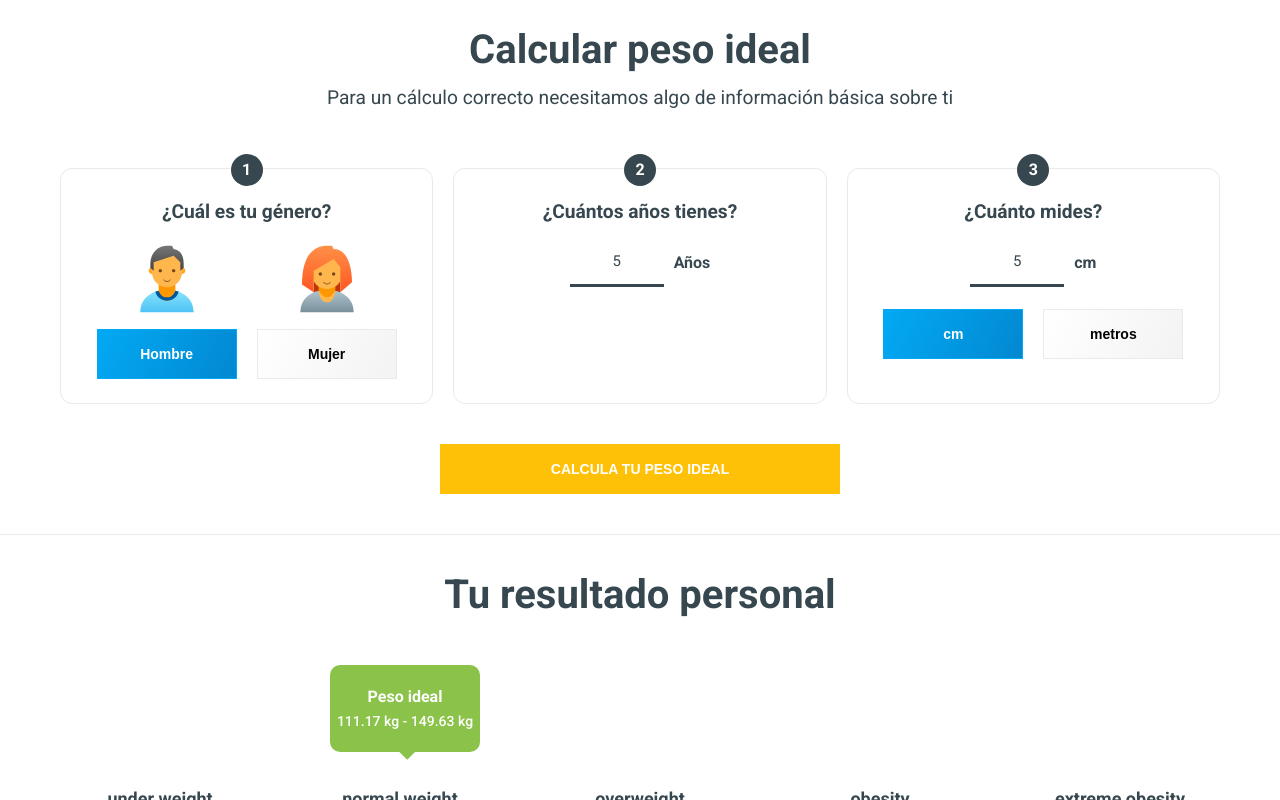
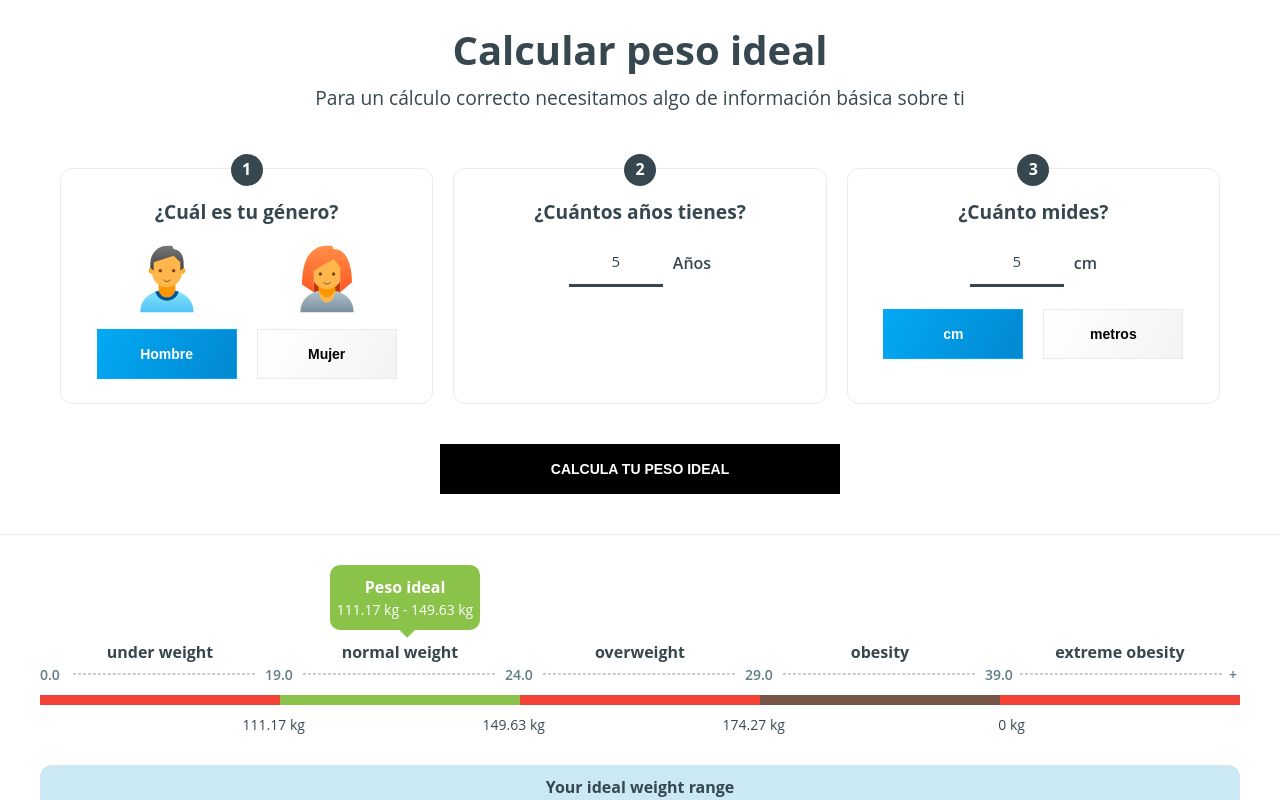
Before and after one commit to jyoti15111/BMI-Calculator, a React (Vite) app: page /calcular-peso-ideal in a window 1280 px wide. Both pictures are taken after typing "5", "5" into the empty fields and a click on the button "CALCULA TU PESO IDEAL". Shown: the top 800 px of the page. Built offline with nearby package versions, Linux system fonts and the light colour scheme; the HTML template or start-up script is replaced by a standard one.

Commit message:
STYLES CHANGES

```diff
--- a/index.html
+++ b/index.html
@@ -11,7 +11,7 @@
       href="https://fonts.googleapis.com/css2?family=Roboto:wght@100;300;400;500;700;900&display=swap"
       rel="stylesheet"
     />
-    <title>IMC Calculator App</title>
+    <title>Near Favicon icon</title>
   </head>
   <body>
     <div id="root"></div>
--- a/src/components/Resultados.tsx
+++ b/src/components/Resultados.tsx
@@ -44,12 +44,12 @@ const Resultados = ({
   return (
     <section className='resultado'>
       <div className='container'>
-        <h2 className='titulo'>{titulo}</h2>
+
 
         <section className='resultado__grafico'>
           <div className='resultado__linear'>
             <section className={`resultado__indice ${tipo === 'imc' ? clase : 'normal'}`}>
-              <h2>{tipo === 'imc' ? 'YOUR BMI' : 'Peso ideal'}</h2>
+              <h4>{tipo === 'imc' ? 'YOUR BMI' : 'Peso ideal'}</h4>
               <p>
                 {tipo === 'imc'
                   ? imc
@@ -59,7 +59,7 @@ const Resultados = ({
             </section>
 
             <div>
-              <h3>under weight</h3>
+              <h4>under weight</h4>
               <p className='one'>
                 <span>0.0 </span> <span className='resultado__dotted'></span>
               </p>
@@ -68,8 +68,8 @@ const Resultados = ({
               </span>
             </div>
             <div>
-              <h3>normal weight
-</h3>
+              <h4>normal weight
+</h4>
               <p>
                 <span>19.0</span>
                 <span className='resultado__dotted'></span>
@@ -79,7 +79,7 @@ const Resultados = ({
               </span>
             </div>
             <div>
-              <h3>overweight</h3>
+              <h4>overweight</h4>
               <p>
                 <span>24.0</span>
                 <span className='resultado__dotted'></span>
@@ -89,7 +89,7 @@ const Resultados = ({
               </span>
             </div>
             <div>
-              <h3>obesity</h3>
+              <h4>obesity</h4>
               <p>
                 <span>29.0</span>
                 <span className='resultado__dotted'></span>
@@ -99,7 +99,7 @@ const Resultados = ({
               </span>
             </div>
             <div>
-              <h3>extreme obesity</h3>
+              <h4>extreme obesity</h4>
               <p>
                 <span>39.0</span>
                 <span className='resultado__dotted'></span>
@@ -112,14 +112,14 @@ const Resultados = ({
         <section className='resultado__informacion'>
           {tipo === 'imc' && (
             <div>
-              <h2>Your personal BMI</h2>
+              <h4>Your personal BMI</h4>
               <p>{imc} BMI</p>
             </div>
           )}
 
           {tipo === 'imc' && (
             <div>
-              <h2>Your ideal BMI</h2>
+              <h4>Your ideal BMI</h4>
               {/* <p>
                 {pesoActual} {tipoPeso}
               </p> */}
@@ -130,7 +130,7 @@ const Resultados = ({
           )}
 
           <div>
-            <h2>Your ideal weight range</h2>
+            <h4>Your ideal weight range</h4>
             <p>
               {rangPesoIdeal[0]} {tipoPeso} - {rangPesoIdeal[1]} {tipoPeso}
             </p>
--- a/src/index.css
+++ b/src/index.css
@@ -26,7 +26,7 @@
   --c-brown: #795548;
   --c-blue-grey: #607d8b;
 
-  --c-informacion: #e1f5fe;
+  --c-informacion: #cbe9f4;
 
   --shadow-1: 0 1px 2px 0 rgb(0 0 0 / 10%);
   --border: 1px solid #eaeaea;
@@ -34,7 +34,7 @@
   --c-btn-ligth: #f3f3f3;
 
   --transition-3s: all 0.3s ease;
-  --font-primario: 'Roboto', sans-serif;
+  --font-primario: 'Open Sans';
 }
 html {
   scroll-behavior: smooth;
@@ -138,9 +138,9 @@ img {
   width: 100%;
 }
 .btn-pink {
-  background-image: linear-gradient(101deg, #ffc107, #ffc107);
+  background-image: linear-gradient(101deg, #000000, #000000);
   color: #fff;
-  border: 1px solid #ffc107;
+  border: 1px solid #000000;
 }
 .btn-azul {
   background-image: linear-gradient(117deg, #03a9f4, #0288d1);
@@ -170,7 +170,7 @@ img {
   pointer-events: none;
 }
 .btn-pink::after {
-  background-image: linear-gradient(101deg, #ffc107, #ffc107);
+  background-image: linear-gradient(101deg, #000000, #000000);
 }
 .btn-azul::after {
   background-image: linear-gradient(117deg, #0288d1, #03a9f4);
--- a/src/pages/IMCPage.tsx
+++ b/src/pages/IMCPage.tsx
@@ -317,7 +317,7 @@ const IMCPage = (): JSX.Element => {
       {resultado.imc !== 0 && (
         <Resultados
           tipo='imc'
-          titulo='Your Personal Result'
+          titulo='your personal result'
           tipoPeso={tipoPeso}
           imc={resultado.imc}
           pesoActual={resultado.pesoActual}
--- a/src/styles/Resultados.css
+++ b/src/styles/Resultados.css
@@ -25,10 +25,10 @@
   max-width: fit-content;
   margin-left: auto;
   margin-right: auto;
-  margin-bottom: 30px;
+  margin-bottom: 10px;
 }
 .resultado__linear {
-  padding-top: 120px;
+  padding-top: 75px;
   position: relative;
   display: flex;
   text-align: center;
@@ -41,7 +41,7 @@
   width: 150px;
   height: fit-content;
   text-align: center;
-  padding: 20px 0;
+  padding: 10px 0;
   border-radius: 10px;
   color: #fff;
   background: var(--c-amarillo);
@@ -173,7 +173,7 @@
   row-gap: 20px;
   background-color: var(--c-informacion);
   border-radius: 12px;
-  padding: 20px;
+  padding: 10px;
 }
 .resultado__informacion div {
   flex: auto;
```
Also changed, not shown: 4 other files (tests, documents, lock files or other folders).
